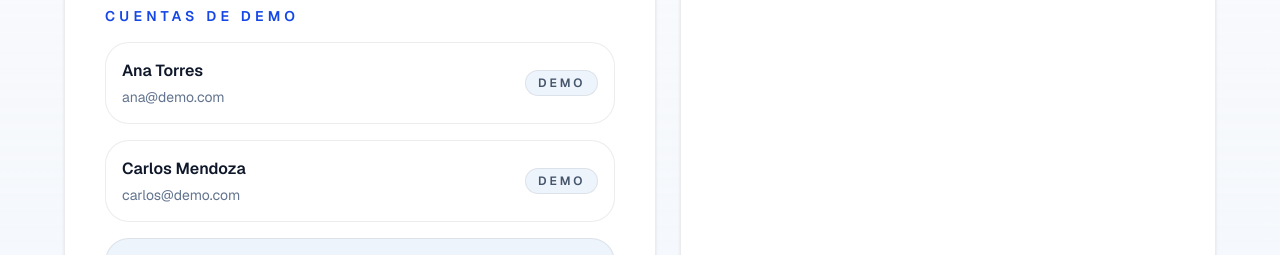
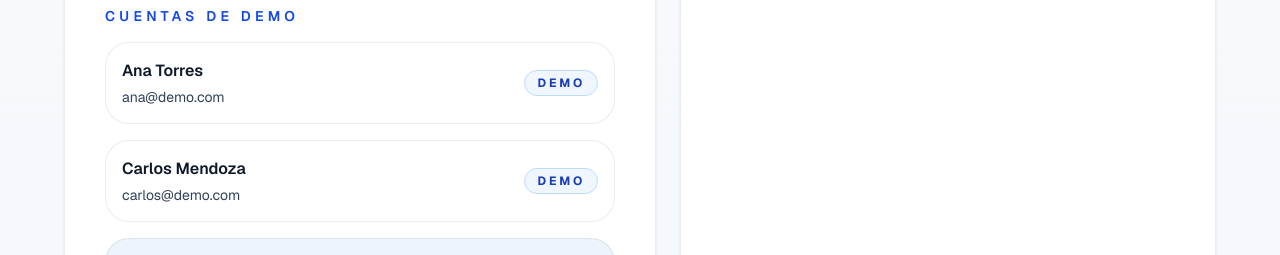
Before and after one commit to joseFloresMoreno/mini-plataforma-njs, a Next.js app: page /login in a window 1280 px wide. Shown: the part 696-951 px from the top of the page. Built offline with nearby package versions, Linux system fonts and the light colour scheme; no server answers.

Commit message:
cambios visuales

```diff
--- a/app/layout.tsx
+++ b/app/layout.tsx
@@ -34,7 +34,10 @@ export default async function RootLayout({
       suppressHydrationWarning
       className={`${geistSans.variable} ${geistMono.variable} h-full antialiased`}
     >
-      <body className="min-h-full flex flex-col bg-background text-foreground">
+      <body
+        className="min-h-full flex flex-col bg-background text-foreground"
+        suppressHydrationWarning
+      >
         {children}
       </body>
     </html>
--- a/components/login-form.tsx
+++ b/components/login-form.tsx
@@ -104,13 +104,13 @@ export function LoginForm({ redirectTo }: LoginFormProps) {
               key={user.id}
               type="button"
               onClick={() => setForm({ email: user.email, password: user.password })}
-              className="flex w-full items-center justify-between rounded-3xl border border-[color:var(--border)] bg-[var(--surface)] px-4 py-4 text-left transition hover:border-blue-200 hover:bg-[var(--surface-soft)]"
+              className="flex w-full items-center justify-between rounded-3xl border border-[color:var(--border)] bg-[var(--surface)] px-4 py-4 text-left transition hover:border-blue-400 hover:bg-[var(--surface-soft)]"
             >
               <div>
                 <p className="font-semibold text-[color:var(--foreground)]">{user.name}</p>
-                <p className="mt-1 text-sm text-slate-500">{user.email}</p>
+                <p className="mt-1 text-sm text-slate-700">{user.email}</p>
               </div>
-              <span className="rounded-full border border-[color:var(--border)] bg-[var(--surface-soft)] px-3 py-1 text-xs font-semibold uppercase tracking-[0.24em] text-slate-600">
+              <span className="rounded-full border border-blue-200 bg-blue-50 px-3 py-1 text-xs font-bold uppercase tracking-[0.24em] text-blue-800">
                 Demo
               </span>
             </button>
--- a/components/site-header.tsx
+++ b/components/site-header.tsx
@@ -35,19 +35,24 @@ export async function SiteHeader({ brand, subtitle, actions = [] }: SiteHeaderPr
         </div>
 
         <div className="flex items-center gap-2 sm:gap-3">
-          {actions.map((action) => (
+          {actions.map((action) => {
+            const isLogout = action.href === "/api/auth/logout";
+            return (
               <Link
                 key={action.href}
                 href={action.href}
                 className={
-                action.variant === "primary"
+                  isLogout
+                    ? "inline-flex h-10 items-center rounded-full border border-red-200 bg-[var(--surface)] px-4 text-sm font-semibold text-red-600 transition hover:bg-red-50 hover:border-red-300"
+                    : action.variant === "primary"
                       ? "inline-flex h-10 items-center rounded-full bg-blue-600 px-4 text-sm font-semibold text-white transition hover:bg-blue-500"
                       : "inline-flex h-10 items-center rounded-full border border-[color:var(--border)] bg-[var(--surface)] px-4 text-sm font-semibold text-[color:var(--foreground)] transition hover:bg-[var(--surface-soft)]"
                 }
               >
                 {action.label}
               </Link>
-          ))}
+            );
+          })}
           <ThemeToggle initialTheme={initialTheme} />
         </div>
       </div>
```
Lines whose indentation alone changed are shown as unchanged.
